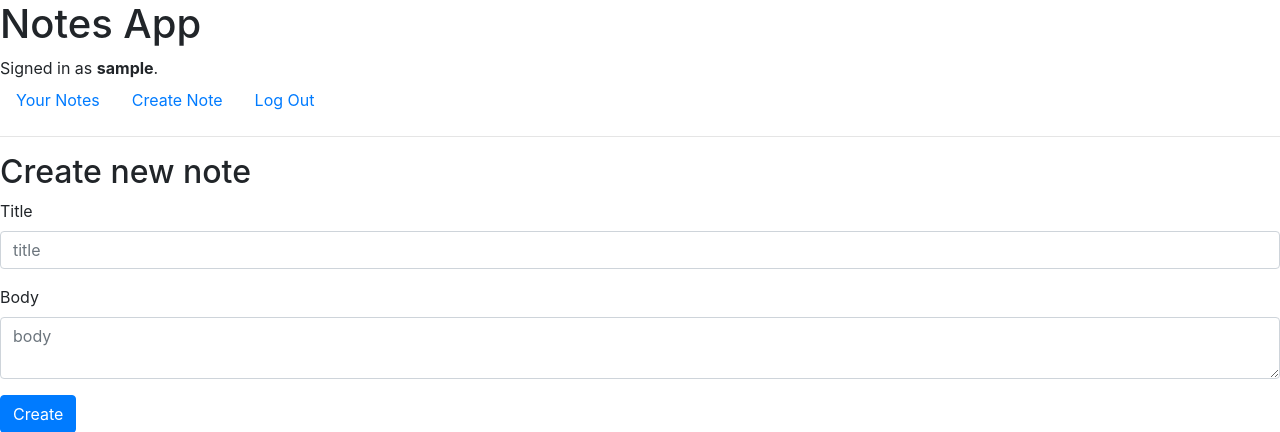
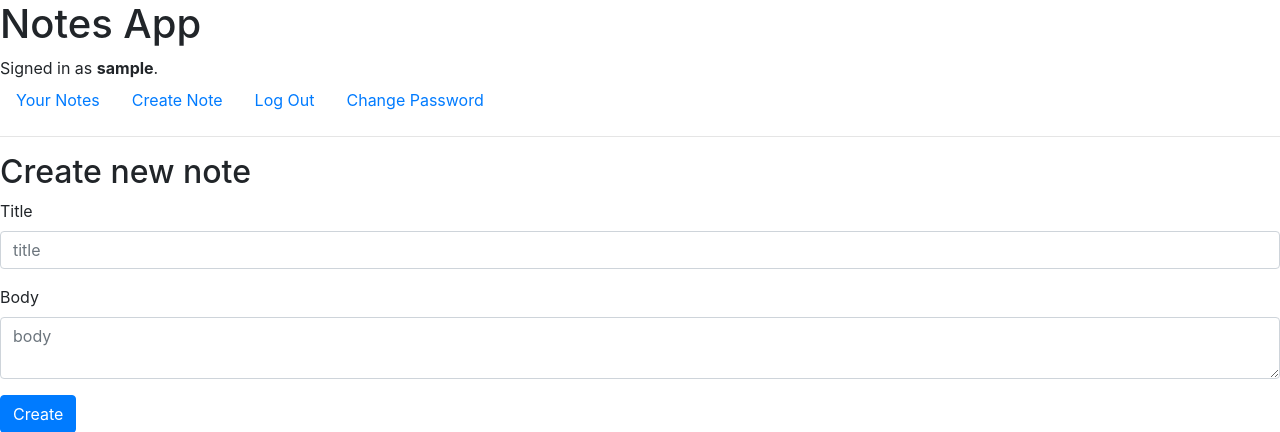
Before and after one commit to 0xSaltyHash/mynotes, a Django app: page /create in a window 1280 px wide. Shown: the top 432 px of the page. Run offline with Django 3.2, Linux system fonts and the light colour scheme; the visitor is signed in with stand-in values (Sample User, id 1); some libraries are stand-ins or nearby versions.

Commit message:
update nav layout to include link to change password page

```diff
--- a/notes/templates/notes/layout.html
+++ b/notes/templates/notes/layout.html
@@ -30,6 +30,9 @@
                 <li class="nav-item">
                     <a class="nav-link" href="{% url 'logout' %}">Log Out</a>
                 </li>
+                <li class="nav-item">
+                    <a class="nav-link" href="{% url 'change_password' %}">Change Password</a>
+                </li>
             {% else %}
                 <li class="nav-item">
                     <a class="nav-link" href="{% url 'login' %}">Log In</a>
```
